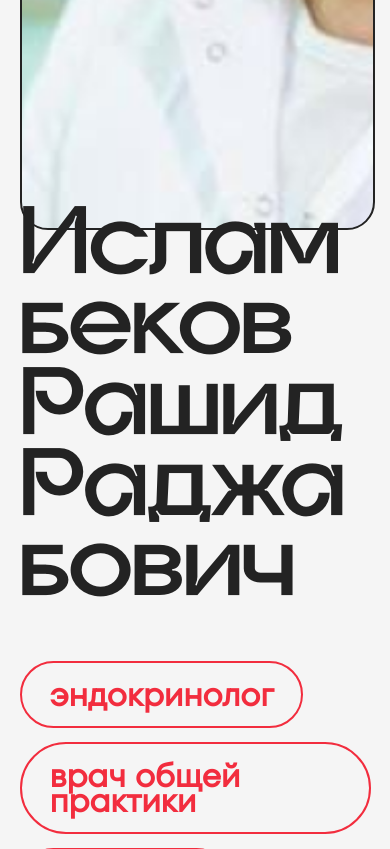
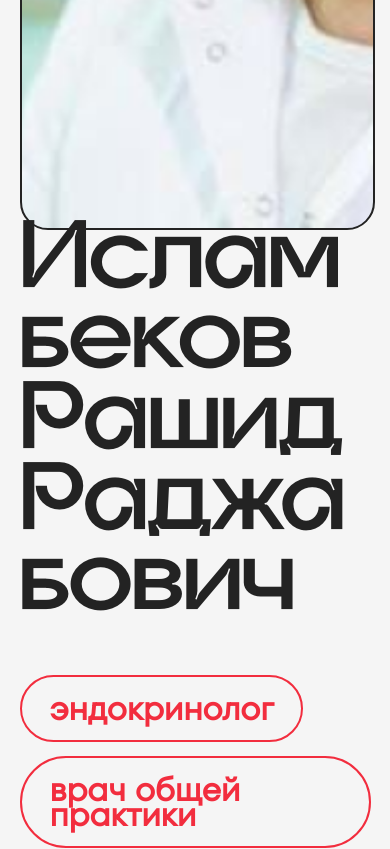
Before and after one commit to LxrdTendx/ClinicSite, a Django app: page /about/ in a window 390 px wide; the page is wider, and only the part inside the window is pictured. Shown: the part 1030-1879 px from the top of that part. Run offline with Django 4.2, Linux system fonts and the light colour scheme; data comes from the database, SQL or seed files in the repository; data that the repository does not hold is empty.

Commit message:
~about us update

```diff
--- a/ClinicSiteBack/clinicsite/templates/about.html
+++ b/ClinicSiteBack/clinicsite/templates/about.html
@@ -1235,7 +1235,9 @@
         .certificates-title:after{
             content: 'cертификаты';
         }
-
+        .profile-name{
+            margin-top: 20px;
+        }
 
 
 
```
